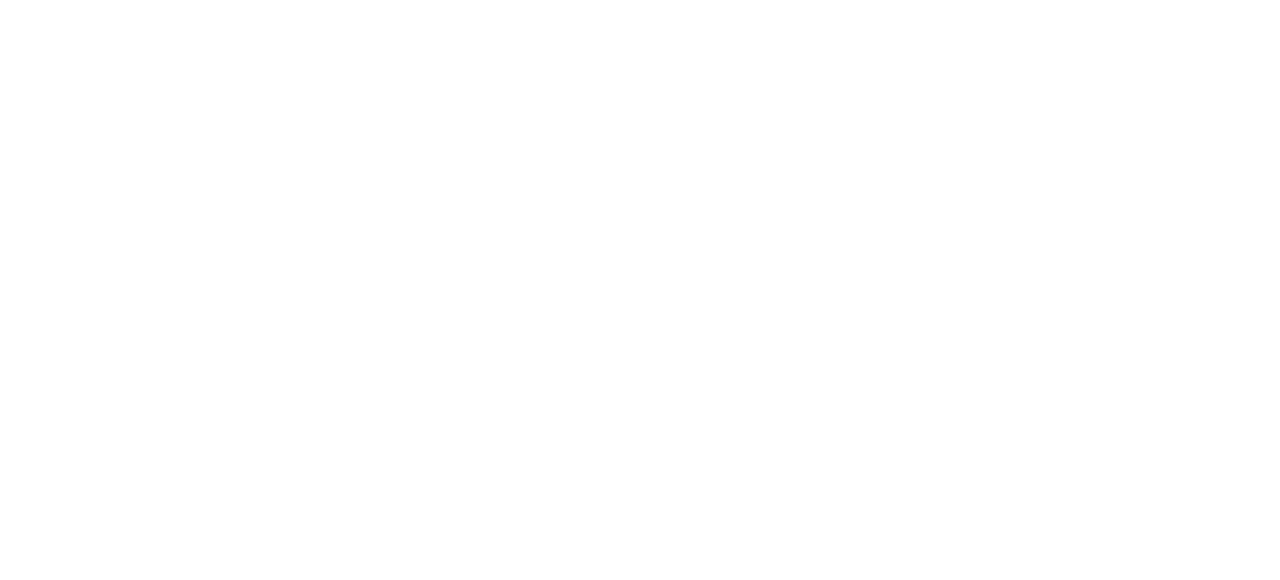
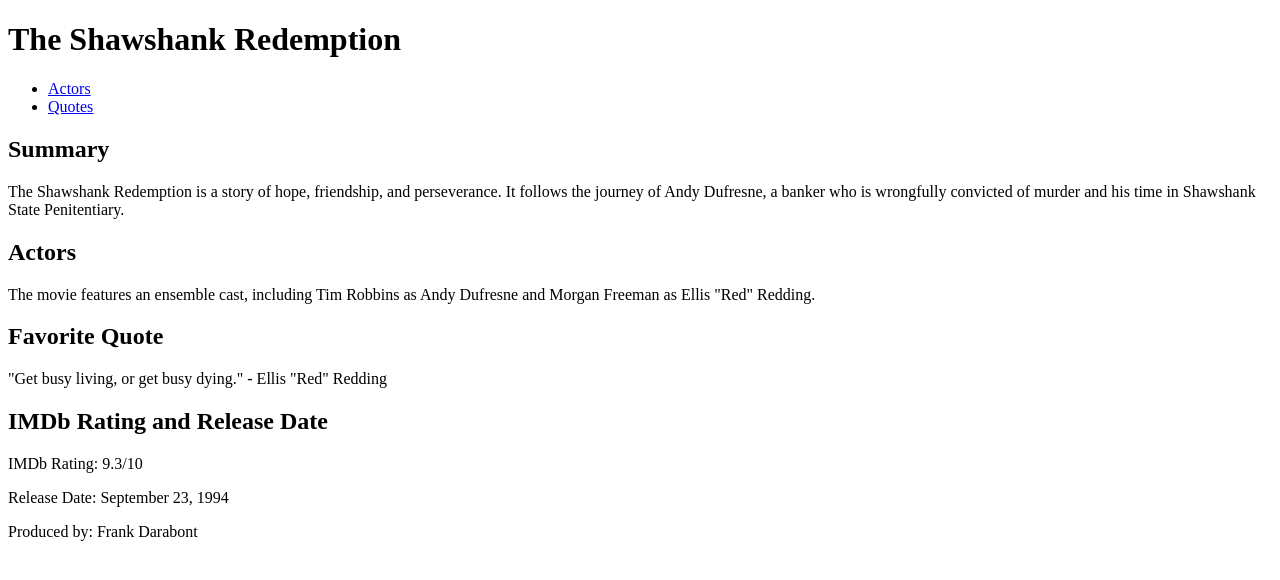
Before and after one commit to acciojob/semantic-imdb-Code-with-sudoku, a website: page main.html in a window 1280 px wide. Drawn offline with Linux system fonts and the light colour scheme.

Commit message:
created a submission

```diff
--- a/main.html
+++ b/main.html
@@ -1,16 +1,48 @@
 <!DOCTYPE html>
+<html lang="en">
+<head>
+    <meta charset="UTF-8">
+    <meta name="viewport" content="width=device-width, initial-scale=1.0">
+    <title>My Favorite Movie</title>
+    <style>
+        /* Add your CSS styles here to enhance the design */
+    </style>
+</head>
+<body>
+    <header>
+        <h1>The Shawshank Redemption</h1>
+    </header>
 
-<html>
+    <nav>
+        <ul>
+            <li><a href="#nav-actor">Actors</a></li>
+            <li><a href="#nav-quote">Quotes</a></li>
+        </ul>
+    </nav>
 
-<head>
-	<link rel="stylesheet" href="styles.css">
-</head>
+    <section id="summary">
+        <h2>Summary</h2>
+        <p>The Shawshank Redemption is a story of hope, friendship, and perseverance. It follows the journey of Andy Dufresne, a banker who is wrongfully convicted of murder and his time in Shawshank State Penitentiary.</p>
+    </section>
 
-<body>
-	<!-- the entire body must be written by student -->
-    <script type="text/javascript" src="./script.js">
-</script>
+    <section id="actor">
+        <h2>Actors</h2>
+        <p>The movie features an ensemble cast, including Tim Robbins as Andy Dufresne and Morgan Freeman as Ellis "Red" Redding.</p>
+    </section>
 
+    <section id="quote">
+        <h2>Favorite Quote</h2>
+        <p>"Get busy living, or get busy dying." - Ellis "Red" Redding</p>
+    </section>
+
+    <aside>
+        <h2>IMDb Rating and Release Date</h2>
+        <p>IMDb Rating: 9.3/10</p>
+        <p>Release Date: September 23, 1994</p>
+    </aside>
+
+    <footer>
+        <p>Produced by: Frank Darabont</p>
+    </footer>
 </body>
-
 </html>
```
